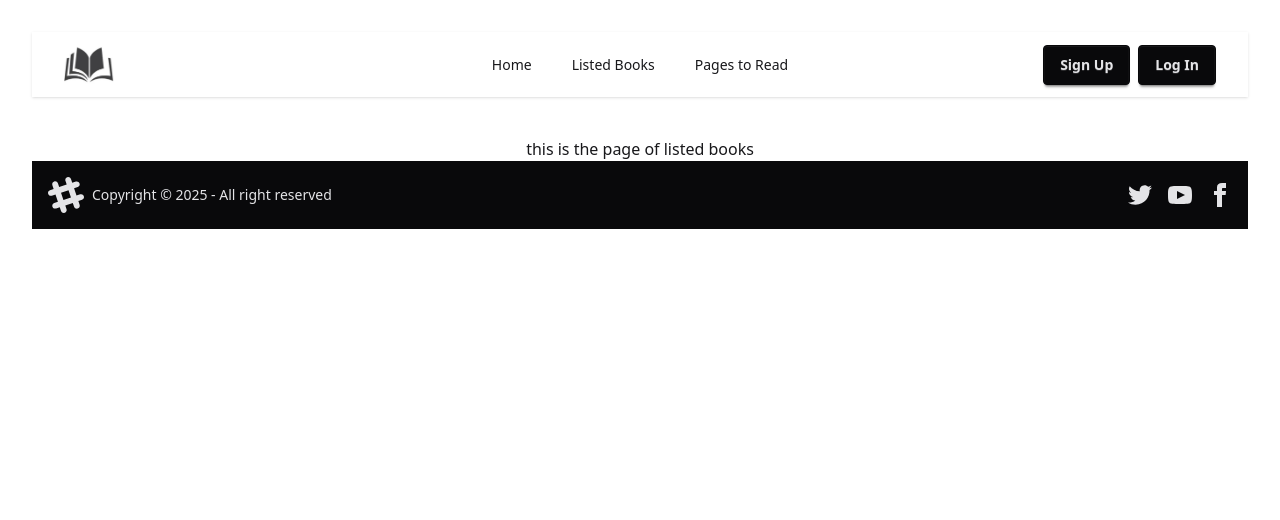
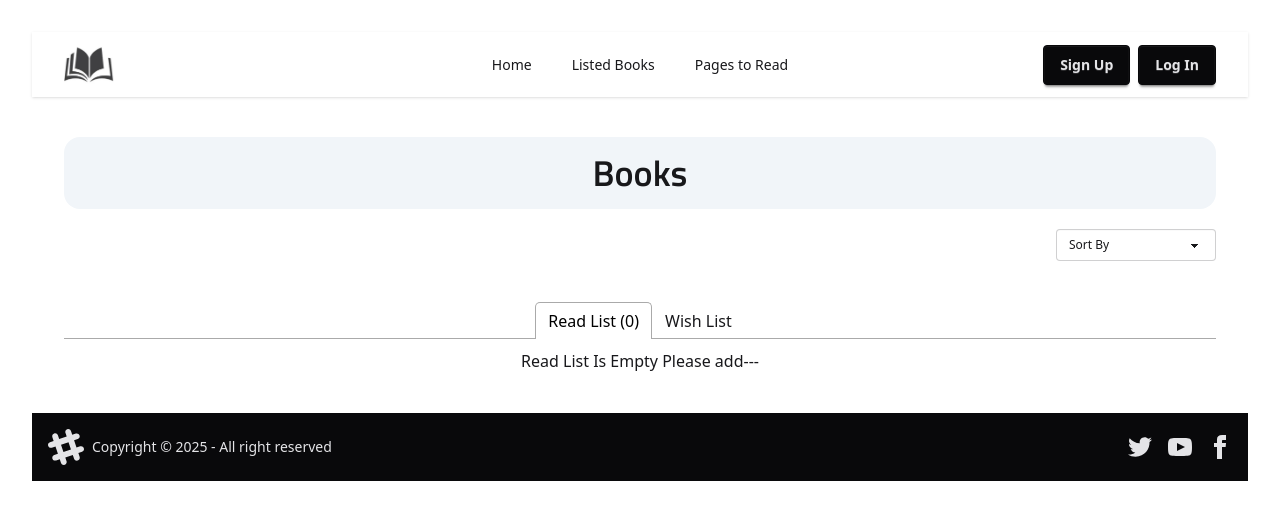
Before and after one commit to Juwelmia63/Online-Library-Project, a React (Vite) app: page /listedbook in a window 1280 px wide. Shown: the top 520 px of the page. Built offline with nearby package versions, Linux system fonts and the light colour scheme.

Commit message:
read list and wish list tab added

```diff
--- a/package.json
+++ b/package.json
@@ -14,7 +14,8 @@
     "react": "^19.1.1",
     "react-dom": "^19.1.1",
     "react-icons": "^5.5.0",
-    "react-router": "^7.9.3"
+    "react-router": "^7.9.3",
+    "react-tabs": "^6.1.0"
   },
   "devDependencies": {
     "@eslint/js": "^9.36.0",
--- a/src/Routes/Routes.jsx
+++ b/src/Routes/Routes.jsx
@@ -22,6 +22,7 @@ export const router = createBrowserRouter([
       },
       {
         path: '/listedbook',
+        loader : ()=> fetch('/booksData.json'),
         element: <Listedbooks></Listedbooks>
       },
       {
--- a/src/components/ListedBook/Listedbooks.jsx
+++ b/src/components/ListedBook/Listedbooks.jsx
@@ -1,11 +1,121 @@
-import React from 'react';
+import React, { useEffect, useState } from 'react';
+import { useLoaderData } from 'react-router';
+import { Tab, Tabs, TabList, TabPanel } from 'react-tabs';
+import 'react-tabs/style/react-tabs.css';
+import { getStoredData, getWishlistdata } from '../../Utilitys';
 
 const Listedbooks = () => {
-    return (
-        <div>
-            this is the page of listed books
-        </div>
-    );
+  const [readList, setReadList] = useState([]);
+
+  const [wishlist, setWishlist] = useState([])
+
+  const allBooks = useLoaderData();
+
+  // for readlist data
+
+  useEffect(() => {
+    const getReadListData = getStoredData();
+    const myreadlist = allBooks.filter(book => getReadListData.includes(book.bookId));
+    setReadList(myreadlist)
+  }, [])
+
+  // for wishlist data
+
+  useEffect(() => {
+    const getwishlistdata = getWishlistdata();
+    const mywishlistData = allBooks.filter(book => getwishlistdata.includes(book.bookId));
+
+    setWishlist(mywishlistData);
+
+  }, [])
+
+
+
+  return (
+    <div className="px-4 md:px-8">
+      <div className="bg-slate-100 rounded-2xl mb-5">
+        <h1 className="text-4xl font-semibold text-center py-4 font-titillium">
+          Books
+        </h1>
+      </div>
+
+      <div className="flex justify-end mb-5">
+        <select defaultValue="Sort By" className="select select-bordered select-sm w-40">
+          <option disabled>Sort By</option>
+          <option>Rating</option>
+          <option>Year</option>
+          <option>Pages</option>
+        </select>
+      </div>
+
+      <div className="mt-10 mb-10">
+        <Tabs>
+          <TabList>
+            <Tab>Read List ({readList.length})</Tab>
+            <Tab>Wish List</Tab>
+          </TabList>
+
+          <TabPanel>
+
+
+
+            {
+              readList.length === 0 ? (
+                <p>Read List Is Empty Please add---</p>
+              ) : (
+                <div className="grid grid-cols-1 sm:grid-cols-2 lg:grid-cols-4 gap-6 mt-6">
+                  {readList.map((book) => (
+                    <div
+                      key={book.bookId}
+                      className="bg-white shadow-md rounded-lg p-4 flex flex-col items-center text-center"
+                    >
+                      <img
+                        src={book.image}
+                        alt={book.bookName}
+                        className="w-32 h-44 object-contain mb-3"
+                      />
+                      <h3 className="text-lg font-semibold">{book.bookName}</h3>
+                      <p className="text-sm text-gray-600">By {book.author}</p>
+                      <p className="text-sm text-gray-500 mt-1">⭐ {book.rating}</p>
+                    </div>
+                  ))}
+                </div>
+              )
+            }
+
+
+
+          </TabPanel>
+
+          <TabPanel>
+            {
+              wishlist.length === 0 ? (
+                <p>WishList Empty Please Add</p>
+              ) : (
+                <div className="grid grid-cols-1 sm:grid-cols-2 lg:grid-cols-4 gap-6 mt-6">
+                  {wishlist.map((book) => (
+                    <div
+                      key={book.bookId}
+                      className="bg-white shadow-md rounded-lg p-4 flex flex-col items-center text-center"
+                    >
+                      <img
+                        src={book.image}
+                        alt={book.bookName}
+                        className="w-32 h-44 object-contain mb-3"
+                      />
+                      <h3 className="text-lg font-semibold">{book.bookName}</h3>
+                      <p className="text-sm text-gray-600">By {book.author}</p>
+                      <p className="text-sm text-gray-500 mt-1">⭐ {book.rating}</p>
+                    </div>
+                  ))}
+                </div>
+              )
+            }
+          </TabPanel>
+        </Tabs>
+      </div>
+    </div>
+  );
 };
 
 export default Listedbooks;
```
Also changed, not shown: 1 other file (tests, documents, lock files or other folders).
